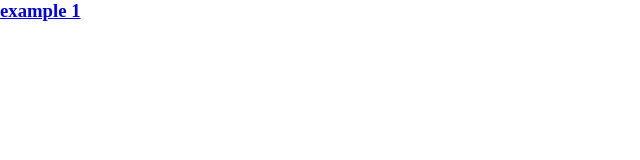
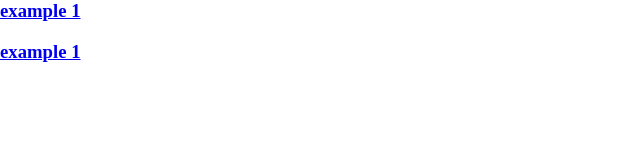
Before and after one commit to ciherraiz/ciherraiz.github.io, a plain HTML site: page vtk/index.html in a window 1280 px wide. Shown: the whole page, without its empty margins (0-640 px from the left). Drawn offline with Linux system fonts and the light colour scheme; files that its build step writes are made by us from their sources.

Commit message:
update index.html

```diff
--- a/vtk/index.html
+++ b/vtk/index.html
@@ -5,5 +5,7 @@
 </head>
 <body>
  <h3><a href="src/example.html">example 1</a></h3>
+ <h3><a href="src/objviewer.html">example 1</a></h3>
+
 </body>
 </html>
```
